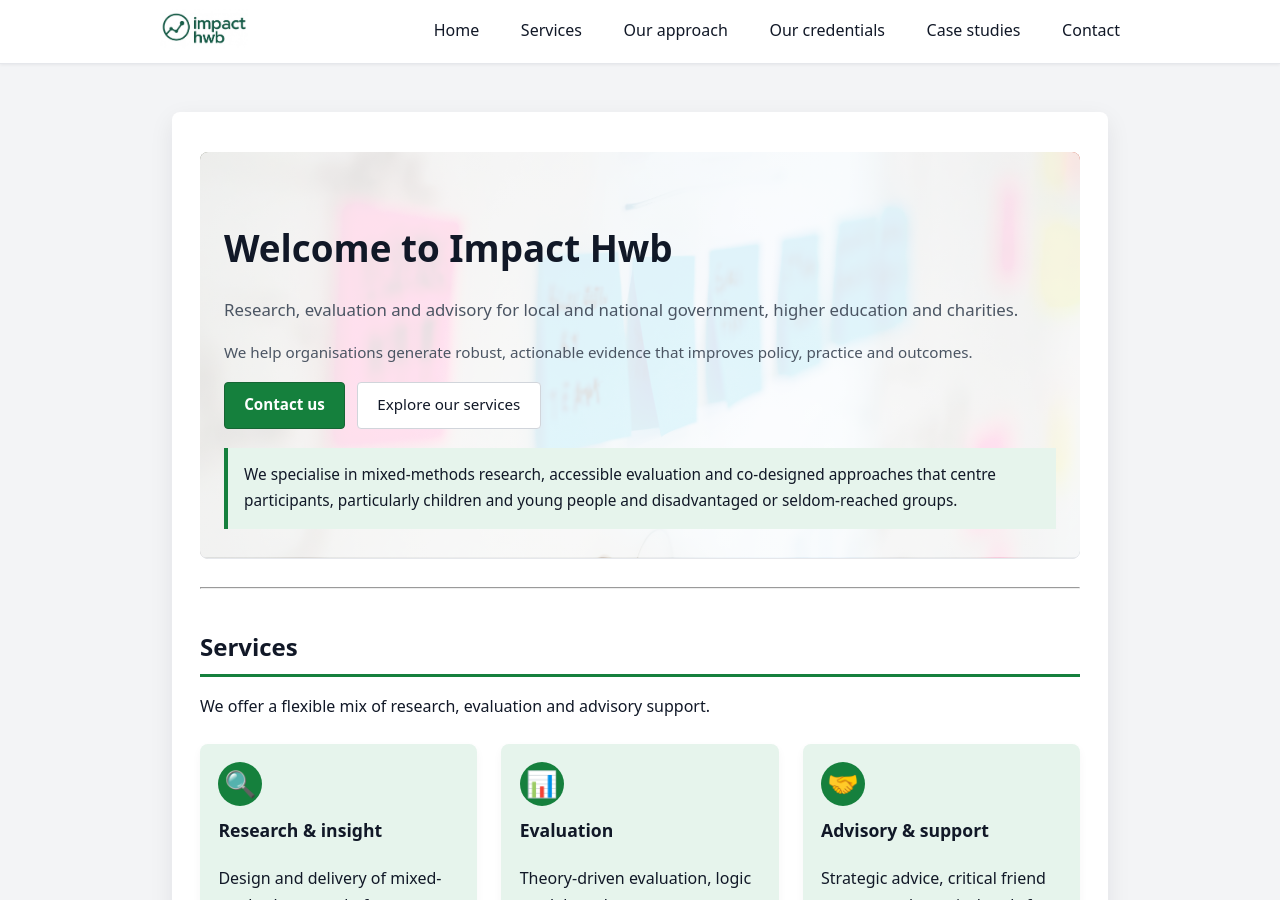
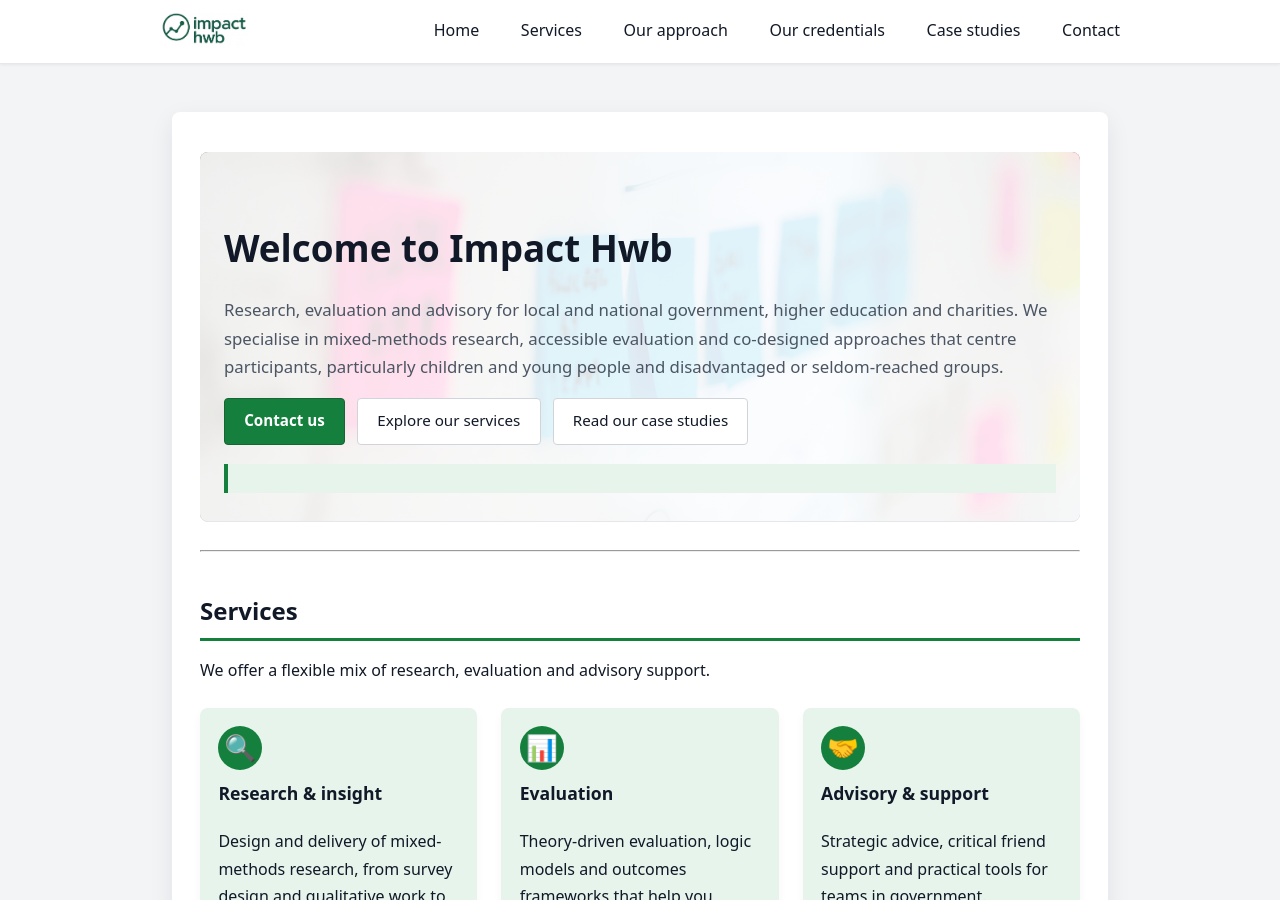
Before and after one commit to impacthwb/impacthwb.wales, a Jekyll site: the page built from index.md, in a window 1280 px wide and 900 px high. Built offline with Jekyll 4.4.1, drawn with Linux system fonts in a browser that asks for light colours.

Commit message:
gaps in nav bar, also tweaked hero text

```diff
--- a/index.md
+++ b/index.md
@@ -6,20 +6,20 @@ title: ImpactHwb
 <div class="hero" id="home">
   <h1>Welcome to Impact Hwb</h1>
   <p class="hero-tagline">
-    Research, evaluation and advisory for local and national government, higher education and charities.
+    Research, evaluation and advisory for local and national government, higher education and charities. We specialise in mixed-methods research, accessible evaluation and co-designed approaches that centre participants, particularly children and young people and disadvantaged or seldom-reached groups.
+
   </p>
 
-  <p class="hero-meta">
-    We help organisations generate robust, actionable evidence that improves policy, practice and outcomes.
-  </p>
+
 
   <div class="hero-actions">
     <a href="#contact" class="btn-primary">Contact us</a>
     <a href="#services" class="btn-secondary">Explore our services</a>
+    <a href="#case-studies" class="btn-secondary">Read our case studies</a>
+
   </div>
 
   <div class="highlight-box">
-    We specialise in mixed-methods research, accessible evaluation and co-designed approaches that centre participants, particularly children and young people and disadvantaged or seldom-reached groups.
   </div>
 </div>
 
```
